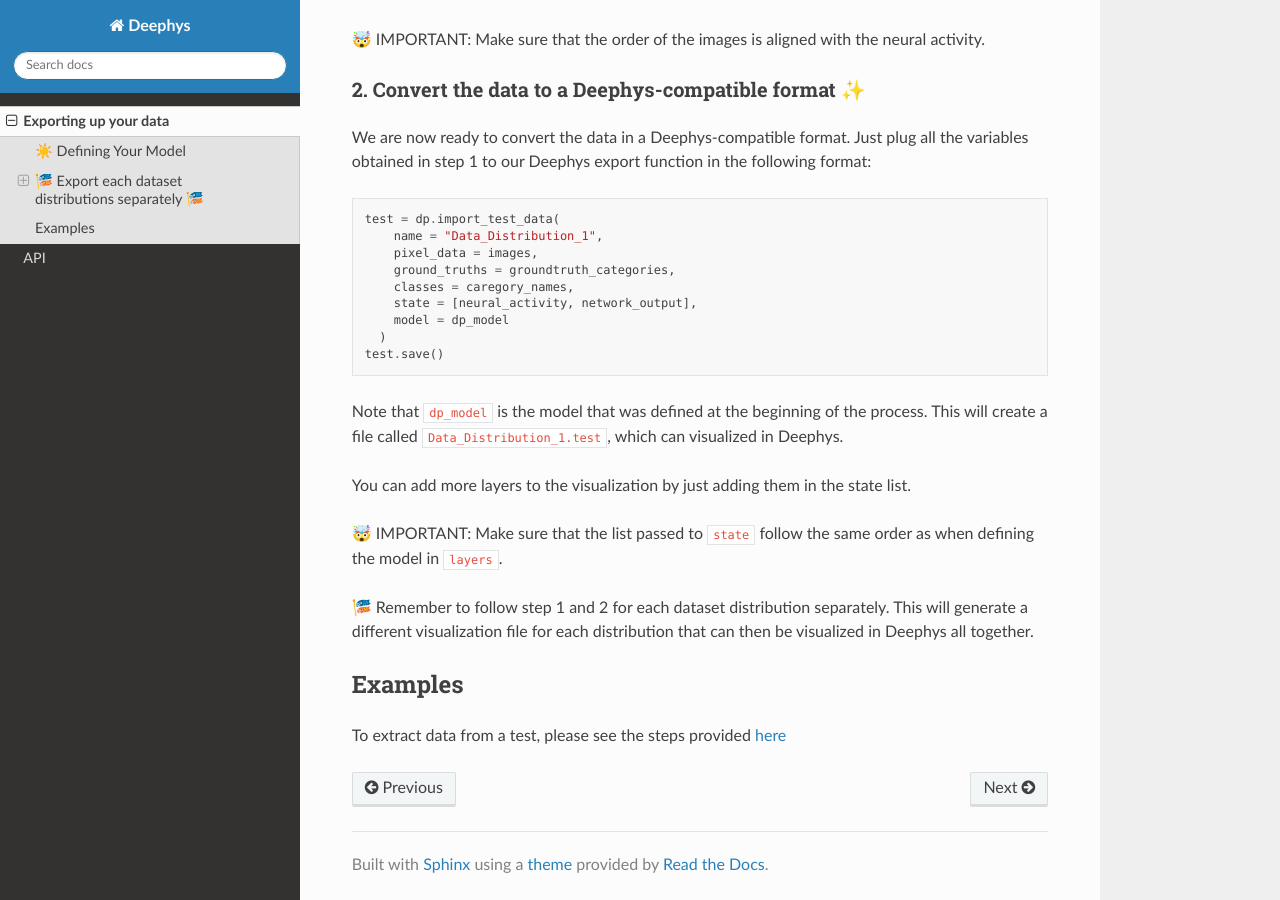
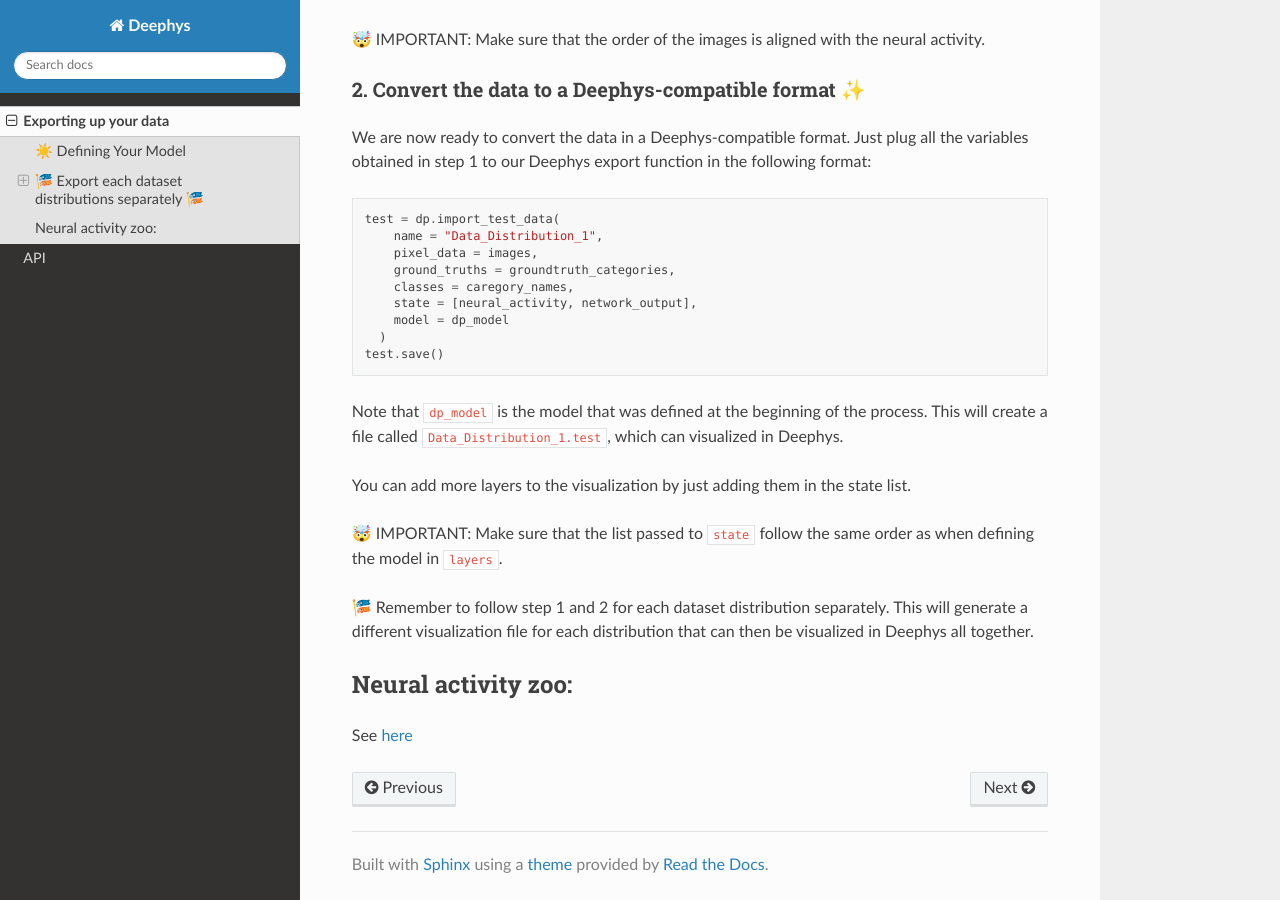
Before and after one commit to mjgroth/deephys, a Sphinx documentation site: the page built from docs/source/usage.rst, in a window 1280 px wide and 900 px high, scrolled down 1374 px. Built offline with Sphinx 7.4.7 and the Read the Docs theme 2.0.0, drawn with Linux system fonts in a browser that asks for light colours.

Commit message:
Update usage.rst

```diff
--- a/docs/source/usage.rst
+++ b/docs/source/usage.rst
@@ -79,7 +79,7 @@
 
 .. Extracting Activations From Data
 
-Examples
+Neural activity zoo:
 --------------------------------------
 
-To extract data from a test, please see the steps provided `here <https://colab.research.google.com/github/mjgroth/deephys-aio/blob/master/Python_Tutorial.ipynb>`_
+See `here <https://drive.google.com/drive/folders/1755Srmf39sBMjWa_1lEpS-FPo1ANCWFV?usp=sharing>`_
```
